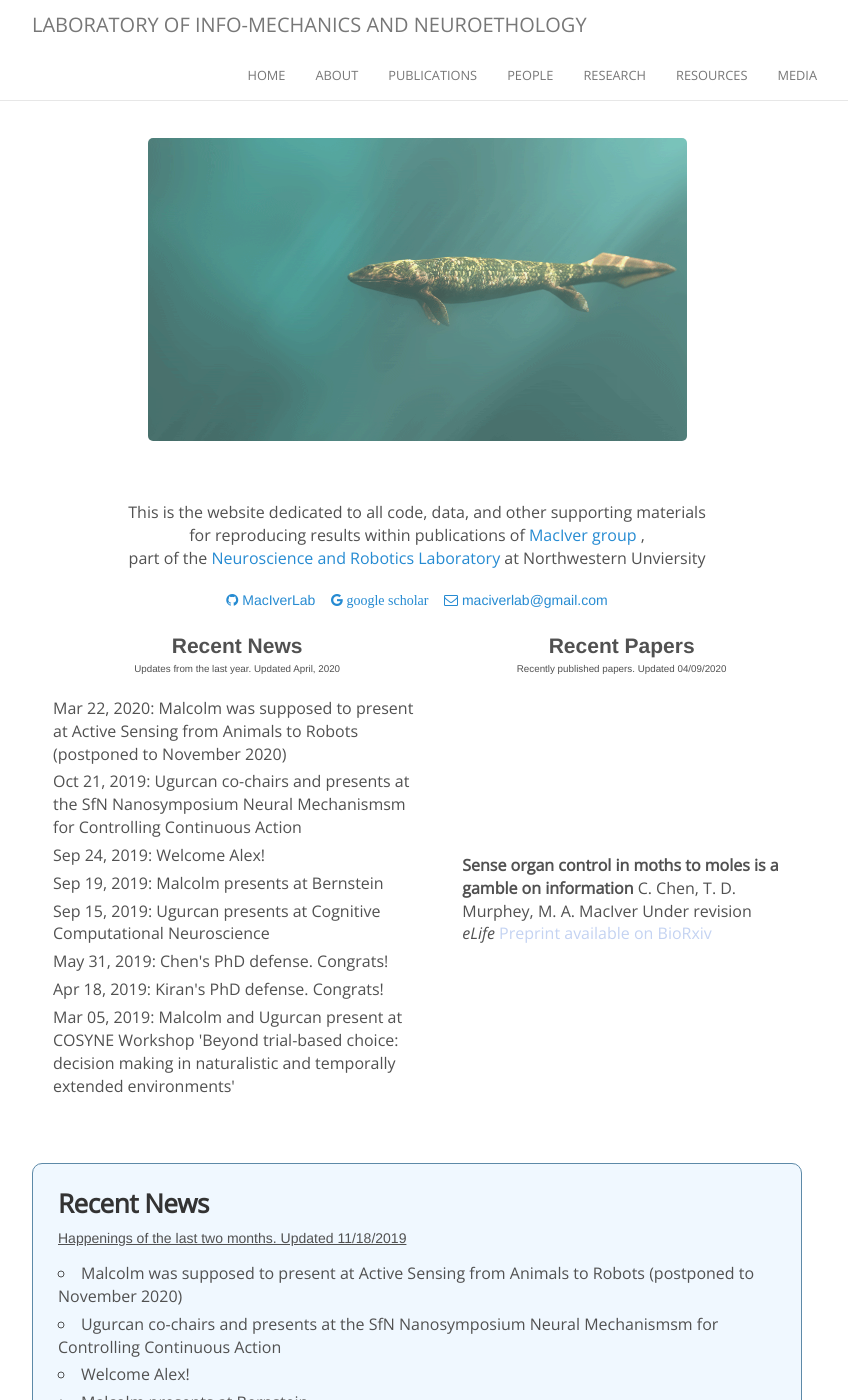
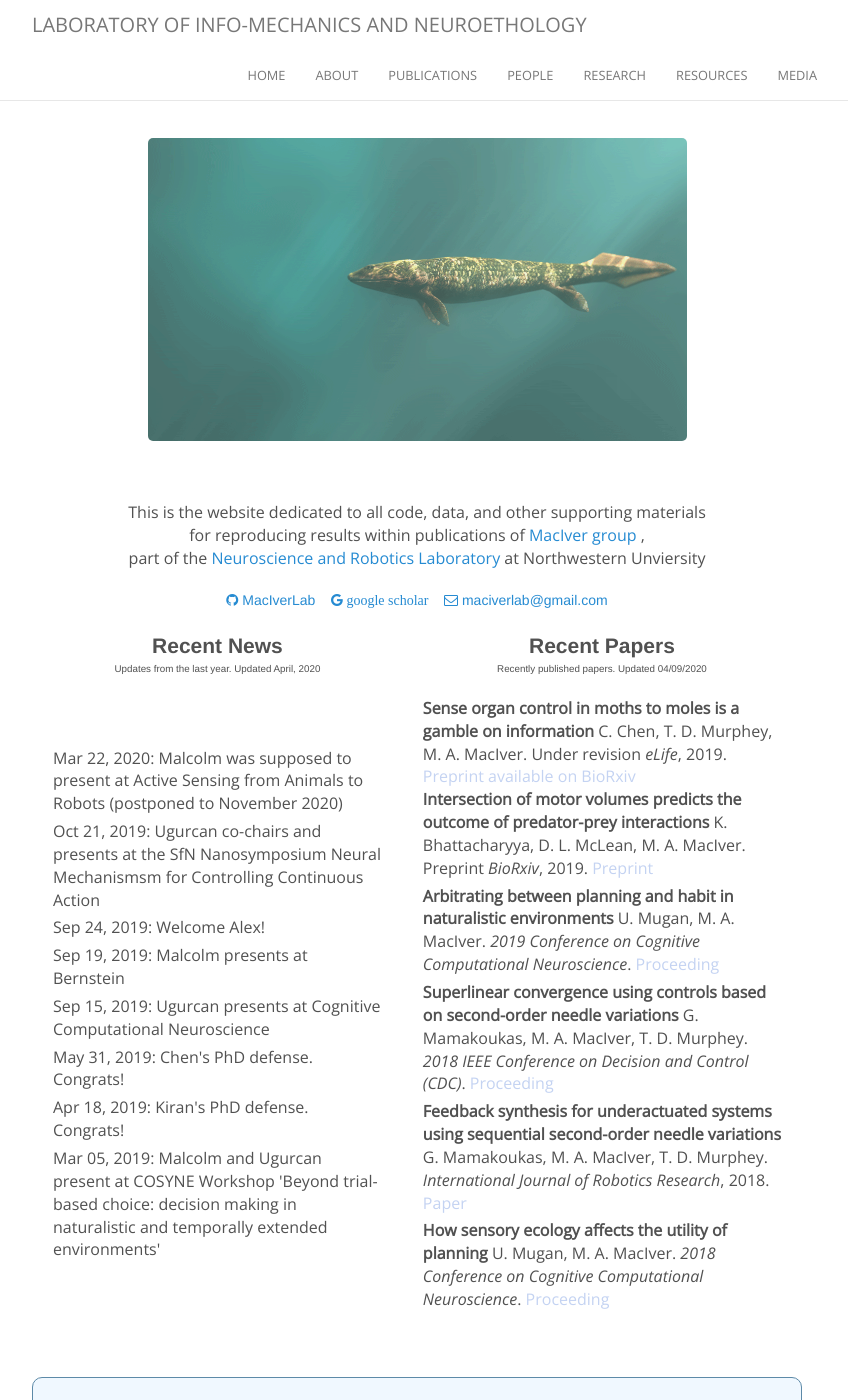
Before and after one commit to maciverlab/maciverlab.github.io, a Jekyll site: the page built from index.html, in a window 1280 px wide and 1400 px high. Shown: the whole window, without its empty margins (223-1071 px from the left). Built offline with Jekyll 4.4.1, drawn with Linux system fonts in a browser that asks for light colours; nearby versions of some CDN libraries; comment, search, counter and statistics services are not loaded.

Commit message:
Update index.html

```diff
--- a/index.html
+++ b/index.html
@@ -48,9 +48,29 @@ layout: default
             <td><div class="papers">
                   <ul style="list-style-position:outside;padding:20px;list-style-type:none;"
                         <li><span><b>Sense organ control in moths to moles is a gamble on information</b>
-                          C. Chen, T. D. Murphey, M. A. MacIver
-                          Under revision <i>eLife</i>
-                          <a style="color:#C4D3F2" href="https://robotics.sciencemag.org/content/4/34/eaax4316">Preprint available on BioRxiv</a></span></li>
+                          C. Chen, T. D. Murphey, M. A. MacIver.
+                          Under revision <i>eLife</i>, 2019.
+                          <a style="color:#C4D3F2" href="https://www.biorxiv.org/content/10.1101/826305v1">Preprint available on BioRxiv</a></span></li>
+                        <li><span><b>Intersection of motor volumes predicts the outcome of predator-prey interactions</b>
+                          K. Bhattacharyya, D. L. McLean, M. A. MacIver.
+                          Preprint <i>BioRxiv</i>, 2019.
+                          <a style="color:#C4D3F2" href="https://www.biorxiv.org/content/10.1101/626549v1">Preprint</a></span></li>
+                        <li><span><b>Arbitrating between planning and habit in naturalistic environments</b>
+                          U. Mugan, M. A. MacIver.
+                          <i>2019 Conference on Cognitive Computational Neuroscience</i>.
+                          <a style="color:#C4D3F2" href="https://doi.org/10.32470/CCN.2019.1415-0">Proceeding</a></span></li>
+                        <li><span><b>Superlinear convergence using controls based on second-order needle variations</b>
+                          G. Mamakoukas, M. A. MacIver, T. D. Murphey.
+                          <i>2018 IEEE Conference on Decision and Control (CDC)</i>.
+                          <a style="color:#C4D3F2" href="https://doi.org/10.1109/CDC.2018.8619405">Proceeding</a></span></li>
+                        <li><span><b>Feedback synthesis for underactuated systems using sequential second-order needle variations</b>
+                          G. Mamakoukas, M. A. MacIver, T. D. Murphey.
+                          <i>International Journal of Robotics Research</i>, 2018.
+                          <a style="color:#C4D3F2" href="https://doi.org/10.1177%2F02783649187760831">Paper</a></span></li>
+                        <li><span><b>How sensory ecology affects the utility of planning</b>
+                          U. Mugan, M. A. MacIver.
+                          <i>2018 Conference on Cognitive Computational Neuroscience</i>.
+                          <a style="color:#C4D3F2" href="https://doi.org/10.32470/CCN.2018.1217-0">Proceeding</a></span></li>
                   </ul>
                 </div></td>
         </tr>
```
